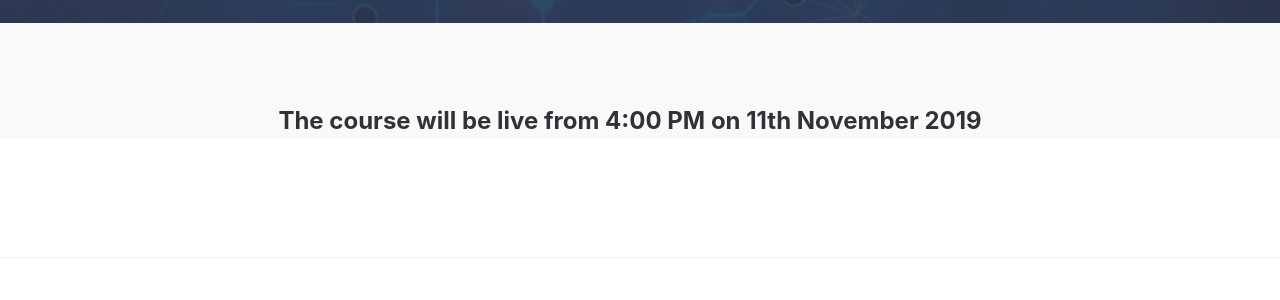
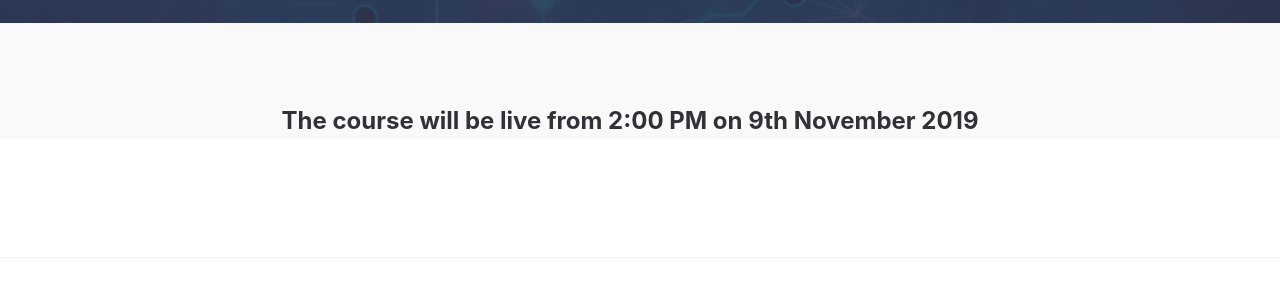
Before and after one commit to Ai-Adventures/weekend, a Jekyll site: the page built from index.md, in a window 1280 px wide. Shown: the part 477-777 px from the top of the page. Built offline with Jekyll 4.4.1, drawn with Linux system fonts in a browser that asks for light colours.

Commit message:
Fixing Bhide's mistakes

```diff
--- a/_layouts/default.html
+++ b/_layouts/default.html
@@ -33,7 +33,7 @@ layout: compress
 
 
 <!-- REMOVE FROM HERE -->
-<h2 style="margin:auto">The course will be live from 4:00 PM on 11th November 2019</h2>
+<h2 style="margin:auto">The course will be live from 2:00 PM on 9th November 2019</h2>
 <!-- TILL HERE -->
 
             {% for post in site.posts %}
```
